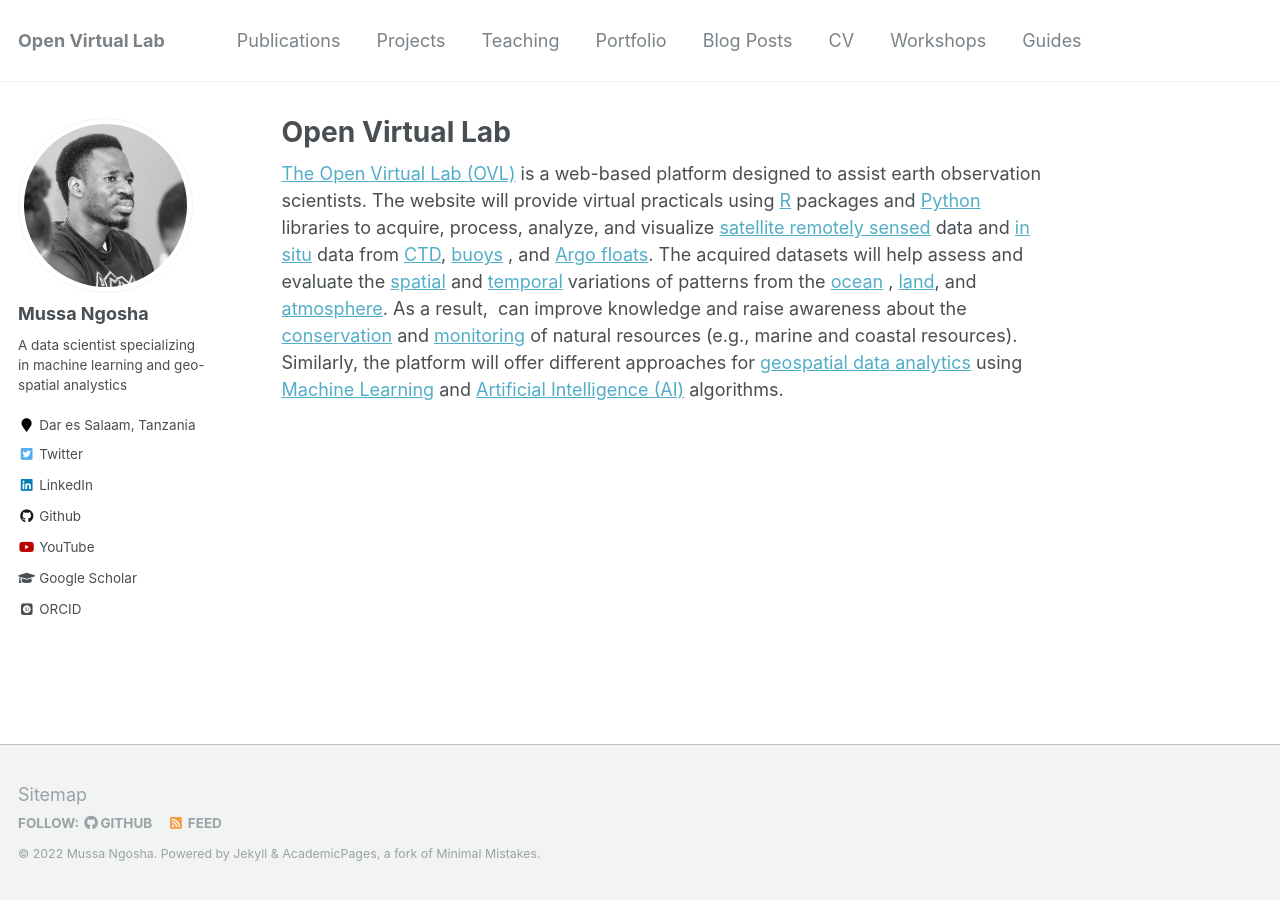
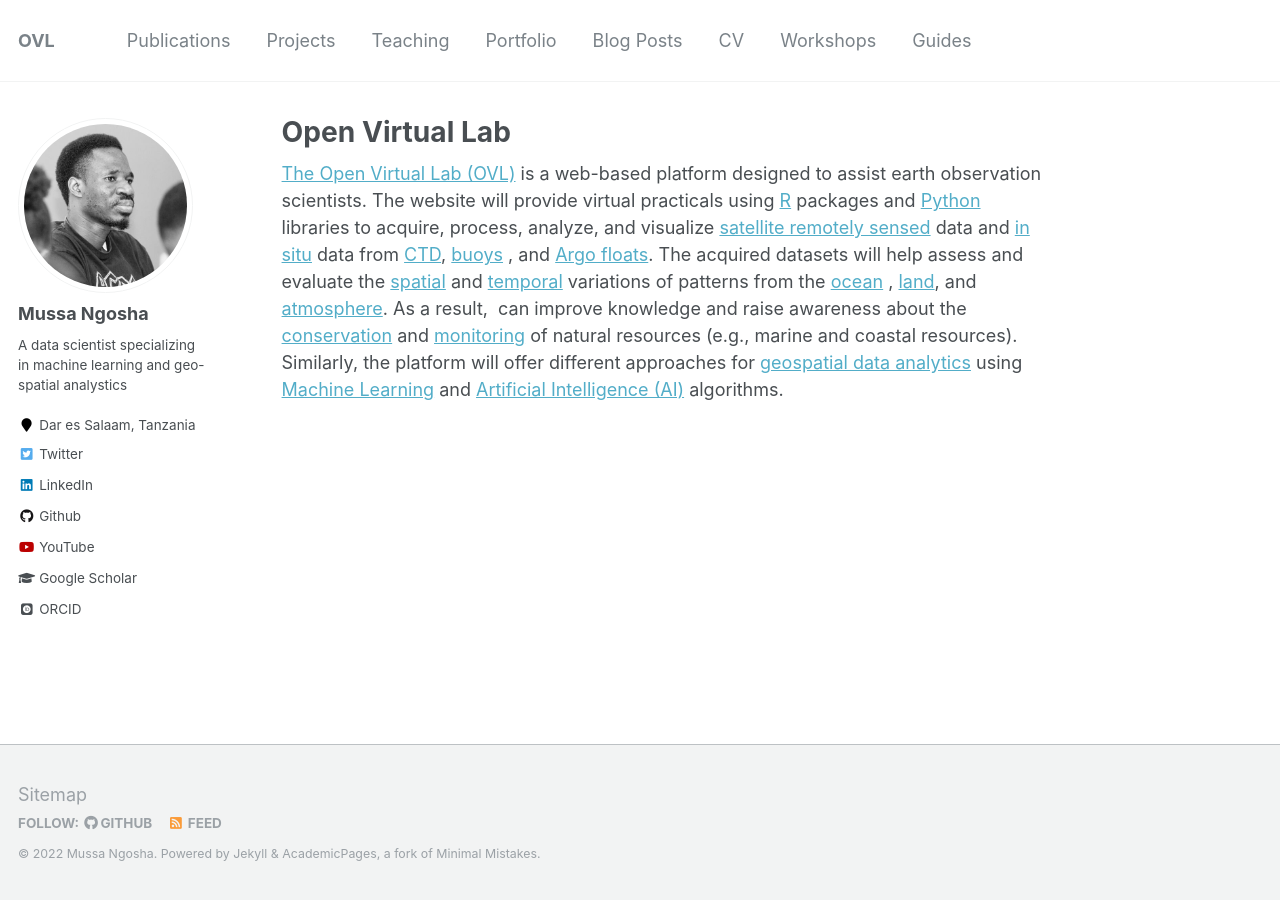
Before and after one commit to NgoshaJr/ngoshajr.github.io, a Jekyll site: the page built from _pages/about.md, in a window 1280 px wide. Built offline with Jekyll 4.4.1, drawn with Linux system fonts in a browser that asks for light colours; some web fonts are replaced.

Commit message:
Update _config.yml

```diff
--- a/_config.yml
+++ b/_config.yml
@@ -7,7 +7,7 @@
 
 # Site Settings
 locale                   : "en-US"
-title                    : "Open Virtual Lab"
+title                    : "OVL"
 title_separator          : "-"
 name                     : &name "Mussa Ngosha"
 description              : &description "A personal website"
@@ -96,7 +96,7 @@ author:
   flickr           :
   facebook         :
   foursquare       :
-  github           : "https://github.com/ngoshajr"
+  github           : "https://github.com/NgoshaJr"
   google_plus      :
   keybase          :
   instagram        :
```
